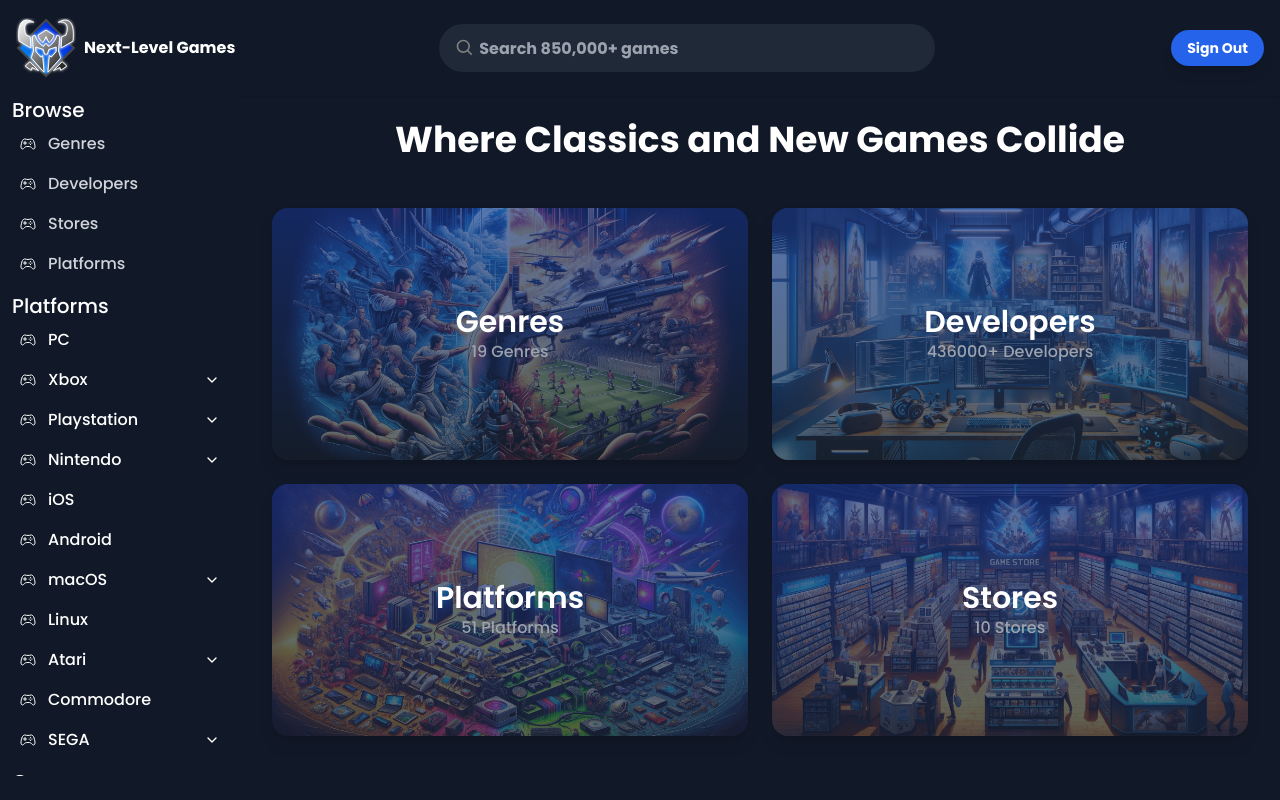
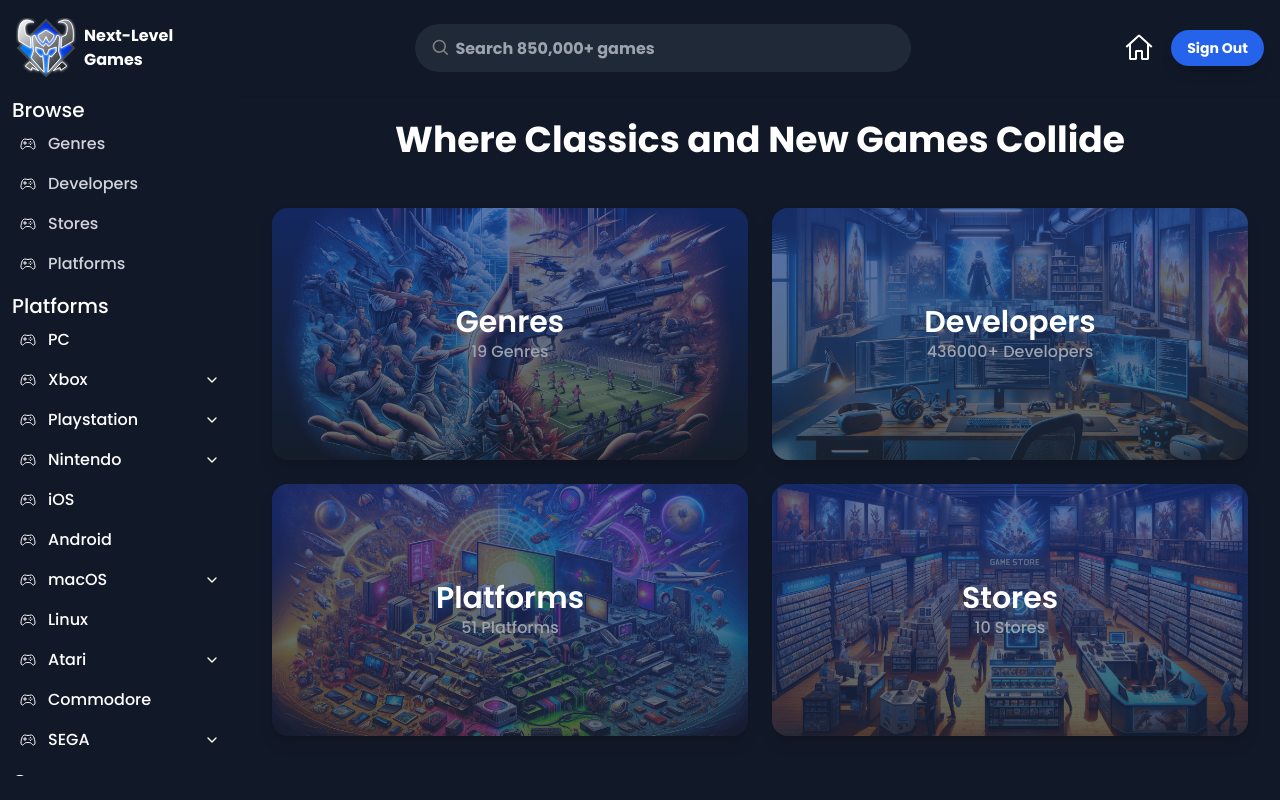
Before and after one commit to CodeExpert8081/react-game-site, a Next.js app: page /dashboard in a window 1280 px wide. Shown: the top 800 px of the page. Built offline with nearby package versions, Linux system fonts and the light colour scheme.

Commit message:
added home button and updated navbar layout for mobile

```diff
--- a/components/ui/Authentication/LoginForm.tsx
+++ b/components/ui/Authentication/LoginForm.tsx
@@ -86,14 +86,14 @@ export default function LoginForm() {
         <div className="flex h-8 items-end- space-x-1 align-middle items-center">
           {/* {code === "CredentialSignin" && ( */}
           {/* TODO - uncomment after testing production build */}
-          {/* {state === "CredentialSignin" && (
+          {state === "CredentialSignin" && (
             <>
               <BsExclamationCircleFill className="h-4 w-4 text-red-500" />
               <p aria-live="polite" className="text-sm text-red-500">
                 Invalid credentials
               </p>
             </>
-          )} */}
+          )}
         </div>
         <div className="flex flex-col gap-4 mb-4">
           <LoginButton />
--- a/components/ui/Navbar/BrandLogo.tsx
+++ b/components/ui/Navbar/BrandLogo.tsx
@@ -2,7 +2,10 @@ import Link from "next/link";
 
 const BrandLogo = () => {
   return (
-    <Link href="/" className="flex justify-center items-center cursor-pointer hover:text-gray-300 text-xl group ">
+    <Link
+      href="/"
+      className="flex flex-colX xsm:Flex-rowX justify-center items-center cursor-pointer hover:text-gray-300 text-xl group "
+    >
       <svg xmlns="http://www.w3.org/2000/svg" viewBox="0 0 512 512" style={{ height: "60px", width: "60px" }}>
         <defs>
           <filter id="shadow-1" height="300%" width="300%" x="-100%" y="-100%">
@@ -40,7 +43,8 @@ const BrandLogo = () => {
           ></path>
         </g>
       </svg>
-      <span className="hidden md:block p-2 text-base">Next-Level Games</span>
+      {/* <span className="block xsm:hidden xsm:blockX md:blockX p-2 text-base">Next-Level Games</span> */}
+      {/* <span className="p-2 text-base">Next-Level Games</span> */}
     </Link>
   );
 };
--- a/components/ui/Navbar/HamburgerMenu.tsx
+++ b/components/ui/Navbar/HamburgerMenu.tsx
@@ -29,7 +29,7 @@ const HamburgerMenu = () => {
   return (
     <button
       type="button"
-      className="rounded-full md:hidden p-2 mt-1 mr-1 hover:bg-gray-500 focus:outline-none focus:ring-2 focus:ring-gray-200- focus:ring-transparent dark:text-gray-400 dark:hover:bg-gray-700 dark:focus:ring-gray-600"
+      className="rounded-full md:hidden p-2 mt-1 mr-1 hover:bg-gray-500 focus:outline-none focus:ring-2 focus:ring-transparent dark:text-gray-400 dark:hover:bg-gray-700 dark:focus:ring-gray-600"
       onClick={handleToggleSidebar}
     >
       {/* CLOSE ICON */}
--- a/components/ui/Navbar/Navbar.tsx
+++ b/components/ui/Navbar/Navbar.tsx
@@ -3,6 +3,8 @@ import { BrandLogo, HamburgerMenu, Searchbar } from "@/components/ui";
 import { useAppSelector } from "@/redux/store";
 import { signOut } from "@/auth";
 import { useRouter } from "next/navigation";
+import { VscHome } from "react-icons/vsc";
+import Link from "next/link";
 
 //BUILT CUSTOM GAME ICON - https://game-icons.net/1x1/caro-asercion/warlord-helmet.html
 const Navbar = () => {
@@ -15,7 +17,7 @@ const Navbar = () => {
     router.push("/login"); //cleans up our route to localhost:3000/login
   };
 
-  const LogoutComponent = () => {
+  const LogoutButton = () => {
     return (
       <form action={handleSignOut} className="hidden md:block">
         <button className="flex gap-2 bg-blue-600 px-4 py-2 rounded-full hover:bg-blue-700 focus:bg-blue-800 transition-colors duration-300 shadow-lg text-sm">
@@ -25,14 +27,30 @@ const Navbar = () => {
     );
   };
 
+  const HomeButton = () => {
+    return (
+      <Link href={"/dashboard"} className="hidden md:block">
+        <button className="flex items-center justify-center">
+          <VscHome size={32} className="hover:text-gray-400 transition-color duration-200 ease-in " />
+        </button>
+      </Link>
+    );
+  };
+
   return (
     <header>
-      <nav className="flex flex-row w-full items-center bg-gray-900 p-4 shadow text-white font-bold">
+      <nav className="flex xsm:flex-row flex-col w-full items-center bg-gray-900 p-4 shadow text-white font-bold">
         <BrandLogo />
-        <Searchbar />
+        <div className="pl-2 xsm:hidden md:block">Next-Level Games</div>
+        <div className="flex items-center gap-2 justify-between w-full">
+          <Searchbar />
+          <HomeButton />
+          {isSidebarOpen ? <span className=""></span> : <HamburgerMenu />}
+          <LogoutButton />
+        </div>
+        {/* {isSidebarOpen ? <HamburgerMenu /> : <span className=""></span>} */}
         {/* Hides menu icon when sidebar is opened */}
-        {isSidebarOpen ? <div className="w-10 h-10"></div> : <HamburgerMenu />}
-        <LogoutComponent />
+        {/* {isSidebarOpen ? <div className="w-10 h-10"></div> : <HamburgerMenu />} */}
         {/* {isSidebarOpen ? null : <Link href={"/login"}>Sign In</Link>} */}
       </nav>
     </header>
--- a/components/ui/Navbar/Searchbar.tsx
+++ b/components/ui/Navbar/Searchbar.tsx
@@ -42,8 +42,8 @@ const Searchbar = () => {
   };
 
   return (
-    <div className="max-w-[65vw] md:max-w-[50vw] xl:max-w-[40vw] w-full mx-auto ">
-      <form onSubmit={handleSearch} className="max-w-1/2 flex flex-[50%] p-2 gap-2 min-w-[150px] justify-center">
+    <div className="w-full max-w-[75vw] md:max-w-[50vw] xl:max-w-[40vw] mx-auto">
+      <form onSubmit={handleSearch} className="max-w-1/2 flex flex-[50%] p-2 gap-2 min-w-[150px]X justify-center">
         <label htmlFor="search" className="relative w-full flex flex-row transition-colors duration-500 ease-in-out group">
           <input
             type="text"
@@ -51,7 +51,7 @@ const Searchbar = () => {
             placeholder="Search 850,000+ games"
             value={searchTerm}
             onChange={(e) => setSearchTerm(e.target.value)}
-            className="text-white min-w-full bg-gray-800 h-12 pl-10 rounded-full group-hover:bg-white group-hover:text-gray-900 transition-colors duration-300 ease-in-out focus:outline-none truncate"
+            className="text-white min-w-full bg-gray-800 h-12 pl-10 rounded-full group-hover:bg-white group-hover:text-gray-900 transition-colors duration-300 ease-in-out focus:outline-none truncate text-sm xsm:text-base"
           />
           <button type="submit" className="absolute rounded-full h-12 px-4 py-2 left-[0%] bottom-[0%]">
             <BiSearch size={20} color="gray" />
```
